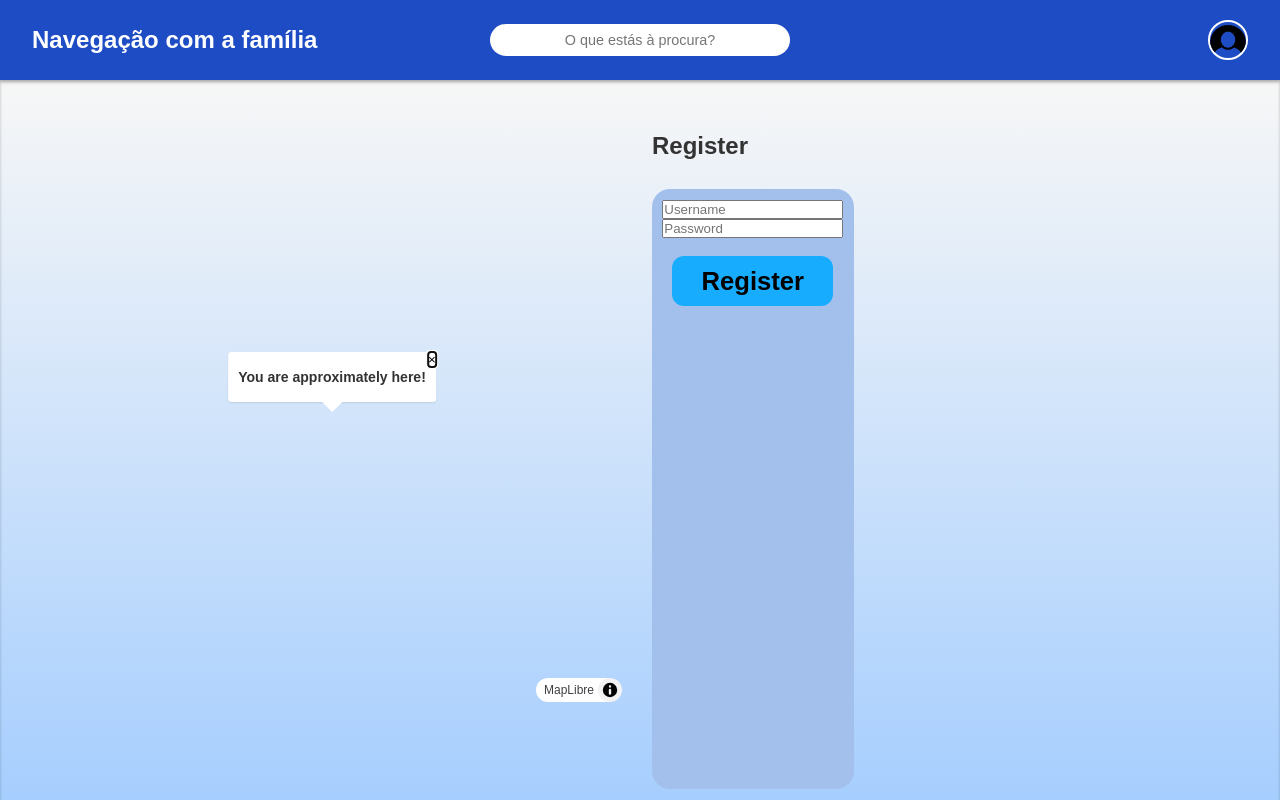
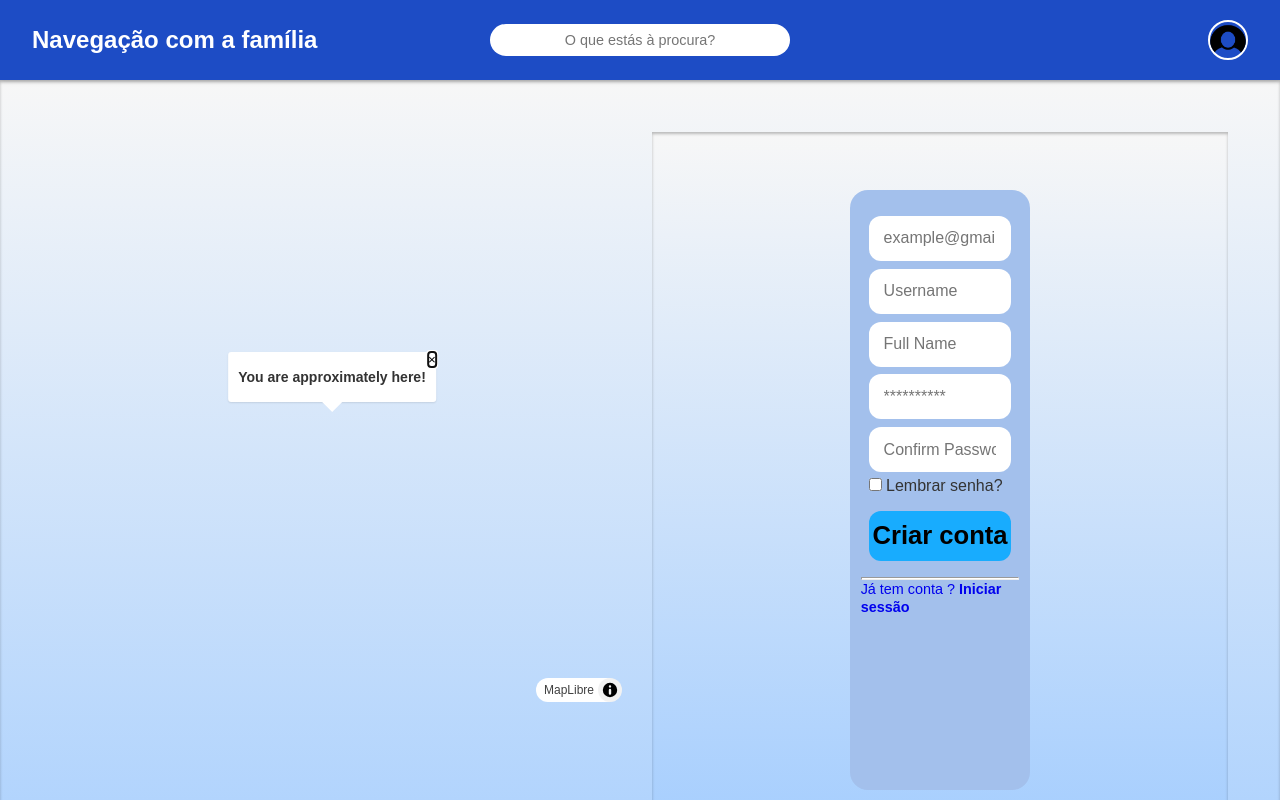
Before and after one commit to SergioEPM/LABWEB2025, a React (Create React App) app: page /registo in a window 1280 px wide. Shown: the top 800 px of the page. Built offline with nearby package versions, Linux system fonts and the light colour scheme; no server answers.

Commit message:
Token saved correctly and login and register dissapears!

```diff
--- a/src/App.js
+++ b/src/App.js
@@ -5,6 +5,7 @@ import React, { useState } from 'react';
 import Login from './forms/login/login.js';
 import Registo from './forms/registros/registo.js';
 import Cliente from './apoiocliente/apcliente.js';
+import { useAuth } from './AuthContext';
 
 import usuario from './usuario.png'; // imagem do usuário
 
@@ -23,12 +24,19 @@ const MenuLink = ({ to, label, onClick }) => (
 
 // Menu dropdown do usuário
 const UserMenu = ({ isOpen, onLinkClick }) => {
+  const { isAuthenticated } = useAuth();
+
+
   if (!isOpen) return null;
 
   return (
     <nav className="user-menu">
-      <MenuLink to="/login" label="Login" onClick={onLinkClick} />
-      <MenuLink to="/registo" label="Criar conta" onClick={onLinkClick} />
+      {!isAuthenticated && (
+        <>
+          <MenuLink to="/login" label="Login" onClick={onLinkClick} />
+          <MenuLink to="/registo" label="Criar conta" onClick={onLinkClick} />
+        </>
+      )}
       <MenuLink to="/cliente" label="Apoio ao cliente" onClick={onLinkClick} />
     </nav>
   );
--- /dev/null
+++ b/src/AuthContext.js
@@ -0,0 +1,34 @@
+import { createContext, useContext, useState, useEffect } from 'react';
+
+const AuthContext = createContext();
+
+export const AuthProvider = ({ children }) => {
+  const [isAuthenticated, setIsAuthenticated] = useState(false);
+
+  useEffect(() => {
+    if (typeof window !== 'undefined') {
+      const token = localStorage.getItem('authToken');
+      if (token) {
+        setIsAuthenticated(true);
+      }
+    }
+  }, []);
+
+  const login = (token) => {
+    localStorage.setItem('authToken', token);
+    setIsAuthenticated(true);
+  };
+
+  const logout = () => {
+    localStorage.removeItem('authToken');
+    setIsAuthenticated(false);
+  };
+
+  return (
+    <AuthContext.Provider value={{ isAuthenticated, login, logout }}>
+      {children}
+    </AuthContext.Provider>
+  );
+};
+
+export const useAuth = () => useContext(AuthContext);
--- a/src/forms/registros/registo.css
+++ b/src/forms/registros/registo.css
@@ -0,0 +1,141 @@
+main {
+    width:100vw;
+min-height:100vh;
+background: linear-gradient(#f7f7f7, #9ac8ff);
+display: flex;
+justify-content: center;
+box-shadow: inset 0px 2px 3px rgba(0,0,0,0.25) ;
+}
+main form {
+    margin-top: 5%;
+    width:35vw;
+    height:75vh;
+    background-color: #a3c0ec;
+    box-shadow:0px 3px 4px rgba(0,0,0,0.4)inset 0px 4px 4px rgba(0,0,0,0.25);
+    border-radius: 18px;
+    padding: 2%;
+    display:flex;
+    flex-direction:column;
+align-items:center;
+
+}
+main form .inputs-container{
+    margin-top: 10%;
+    width:30vw;
+    display:flex;
+    flex-direction:column;
+    align-items: center;
+}
+main form .inputs-container input {
+
+    width: 29vw;
+    height: 4vh;
+    padding:8px 15px;
+    border:0;
+    outline: 0;
+    border-radius:12px;
+     font-size:16px;
+     color:#312e42;
+     box-shadow:0px 3px 3px rgba(102, 145, 149, 0);
+
+}
+
+main form .inputs-container input:focus{
+    box-shadow: inset 1px 4px 7px rgba(102, 145, 149, 0);}
+
+
+    main form .password-container {
+        margin-top:5%;
+        width: 100%;
+        position: relative;
+
+        display: flex;
+        flex-direction: column;
+        align-items: center;
+    }
+    main form .password-container i{
+        position: absolute;
+        right:8% ;
+        top: 35%;
+        color: #777;
+        cursor: pointer;
+    }
+    main form .name-container {
+        margin-top:5%;
+        width: 100%;
+        position: relative;
+
+        display: flex;
+        flex-direction: column;
+        align-items: center;
+    }
+    main form .name-container i{
+        position: absolute;
+        right:8% ;
+        top: 35%;
+        color: #777;
+        cursor: pointer;
+    }
+
+    main form .password-infos{
+        width: 90%;
+        margin-top: 3%;
+        display:flex;
+        align-items: center;
+        justify-content:space-between;
+    }
+    main form .password-infos a {
+        transition: 0.2s ease-in-out;
+    }
+    main form .password-infos a:hover{
+        color:#18acfe;}
+
+        main form button{
+            background-color: #18acfe;
+            width: 90%;
+            height: 50px;
+            border:0;
+            outline:0;
+            border-radius: 12px;
+            margin-top: 10%;
+            font-size: 1.6em;
+            font-weight: 600;
+            cursor:pointer;
+           transition: 0.3s ease-in-out;
+
+        }
+        main form button:hover{
+            background: #fff;
+            color: #18acfe;
+        }
+       .gmail{
+        margin-top: 0vh;
+       }
+
+
+
+         main form footer{
+             width:100%;
+             margin-top:10%;
+             display:flex;
+             flex-direction: column;
+             align-items:center;
+         }
+         main form footer hr {
+        width:100%;
+        height: 3px;
+        background-color: #fff;
+         }
+         Main form footer span{
+            font-weight: 400;
+            font-size:0.9em;
+            margin-top:5%;
+            ;
+         }
+         main form footer a {
+            font-weight: 600;
+            transition: 0.2s ease-in-out;
+         }
+         main form footer a:hover{
+            color:#18acfe;
+         }
--- a/src/forms/registros/registo.js
+++ b/src/forms/registros/registo.js
@@ -1,76 +1,178 @@
 import './registo.css';
 import React, { useState } from 'react';
+import { BrowserRouter as Router, Route, Link, Routes } from 'react-router-dom';
+import Login from '../login/login.js';
 
-const Register = () => {
+
+
+
+function Register() {
     const [formData, setFormData] = useState({
         username: '',
-    password: ''
+        full_name: '',
+        email: '',
+        password: '',
+        confirm_password: '',
     });
 
-  const [message, setMessage] = useState('');
+
+    const [errorMessage, setErrorMessage] = useState(''); // Estado para erros
 
     const handleChange = (e) => {
-    setFormData(prev => ({
-      ...prev,
-      [e.target.name]: e.target.value
-    }));
+        const { name, value } = e.target;
+        setFormData({
+            ...formData,
+            [name]: value
+        });
+    };
+
+    // Função para validar password com as regras pedidas
+    const isPasswordValid = (password) => {
+        const regex = /^(?=.*[A-Z])(?=.*\d)(?=.*[!@#$%^&*()_+\-=\[\]{};':"\\|,.<>\/?]).{8,}$/;
+        return regex.test(password);
     };
 
     const handleSubmit = async (e) => {
         e.preventDefault();
 
+        // Validação geral dos campos
+        if (!formData.email || !formData.username || !formData.full_name || !formData.password || !formData.confirm_password) {
+            setErrorMessage('Por favor, preencha todos os campos.');
+            return;
+        }
+
+        // Verificar formato do email simples
+        const emailRegex = /^[^\s@]+@[^\s@]+\.[^\s@]+$/;
+        if (!emailRegex.test(formData.email)) {
+            setErrorMessage('Por favor, insira um email válido.');
+            return;
+        }
+
+        // Verificar se as passwords coincidem
+        if (formData.password !== formData.confirm_password) {
+            setErrorMessage('As palavras-passe não coincidem!');
+            return;
+        }
+
+        // Verificar se a password cumpre as regras
+        if (!isPasswordValid(formData.password)) {
+            setErrorMessage('A palavra-passe deverá conter pelo menos 8 caracteres, 1 número, 1 maiúscula e 1 carácter especial.');
+            return;
+        }
+
+        // Limpa o erro se passar nas validações
+        setErrorMessage('');
+
         try {
             const response = await fetch('https://api.sostrack.pt/api/v1/auth/register', {
                 method: 'POST',
                 headers: {
-          'Content-Type': 'application/json'
+                    'Content-Type': 'application/json',
+                    'Accept': 'application/json'
                 },
-        body: JSON.stringify(formData)
+                body: JSON.stringify({
+                    username: formData.username,
+                    password: formData.password,
+                    is_admin: false
+                })
             });
 
-      if (response.ok) {
+            if (!response.ok) {
+                throw new Error('Falha ao criar conta. Verifique os dados.');
+            }
+
             const data = await response.json();
-        console.log('User registered:', data);
-        setMessage(`User "${data.username}" registered successfully!`);
-      } else {
-        const errorData = await response.json();
-        console.error('Error:', errorData);
-        setMessage('Registration failed. Check your data.');
-      }
-    } catch (err) {
-      console.error('Network error:', err);
-      setMessage('Something went wrong. Please try again.');
+            alert('Conta criada com sucesso!');
+            console.log(data);
+
+        } catch (error) {
+            console.error('Erro:', error.message);
+            setErrorMessage(error.message);
         }
     };
 
     return (
-    <div className="register-form">
-      <h2>Register</h2>
+        <div className="registo">
+            <main>
                 <form onSubmit={handleSubmit}>
+                    <section className="inputs-container">
+                        <input
+                            className="gmail"
+                            type="email"
+                            name="email"
+                            placeholder="example@gmail.com"
+                            value={formData.email}
+                            onChange={handleChange}
+                        />
+                        <div className="name-container">
                             <input
                                 type="text"
                                 name="username"
                                 placeholder="Username"
                                 value={formData.username}
                                 onChange={handleChange}
-          required
                             />
-
+                        </div>
+                        <div className="name-container">
+                            <input
+                                type="text"
+                                name="full_name"
+                                placeholder="Full Name"
+                                value={formData.full_name}
+                                onChange={handleChange}
+                            />
+                        </div>
+                        <div className="password-container">
                             <input
                                 type="password"
+                                id="field-password"
+                                className="field-password"
                                 name="password"
-          placeholder="Password"
+                                placeholder="**********"
                                 value={formData.password}
                                 onChange={handleChange}
-          required
                             />
+                        </div>
+                        <div className="password-container">
+                            <input
+                                type="password"
+                                id="field-confirm-password"
+                                className="field-password"
+                                name="confirm_password"
+                                placeholder="Confirm Password"
+                                value={formData.confirm_password}
+                                onChange={handleChange}
+                            />
+                        </div>
+                    </section>
 
-        <button type="submit">Register</button>
+                    {/* Mensagem de erro */}
+                    {errorMessage && (
+                        <div style={{ color: 'red', marginBottom: '10px' }}>
+                            {errorMessage}
+                        </div>
+                    )}
+
+                    <section className="password-infos">
+                        <div>
+                            <input type="checkbox" />
+                            <span> Lembrar senha?</span>
+                        </div>
+                    </section>
+                    <button id="btn-login" type="submit">Criar conta</button>
+                    <footer>
+                        <hr />
+                        <Link to="/login">
+                            <span> Já tem conta ? <a href="#"> Iniciar sessão</a></span>
+                        </Link>
+                    </footer>
                 </form>
-
-      {message && <p>{message}</p>}
+            </main>
+            <Routes>
+                <Route path="/login" element={<Login />} />
+            </Routes>
         </div>
     );
-};
+}
 
 export default Register;
--- a/src/index.js
+++ b/src/index.js
@@ -3,12 +3,16 @@ import ReactDOM from 'react-dom/client';
 import './index.css';
 import App from './App';
 import reportWebVitals from './reportWebVitals';
+import { AuthProvider } from './AuthContext';
+
 
 
 const root = ReactDOM.createRoot(document.getElementById('root'));
 root.render(
   <React.StrictMode>
+    <AuthProvider>
     <App />
+    </AuthProvider>
   </React.StrictMode>
 );
 
```
Also changed, not shown: src/forms/login/login.js (+17 -1 lines). Lines whose indentation alone changed are shown as unchanged.
